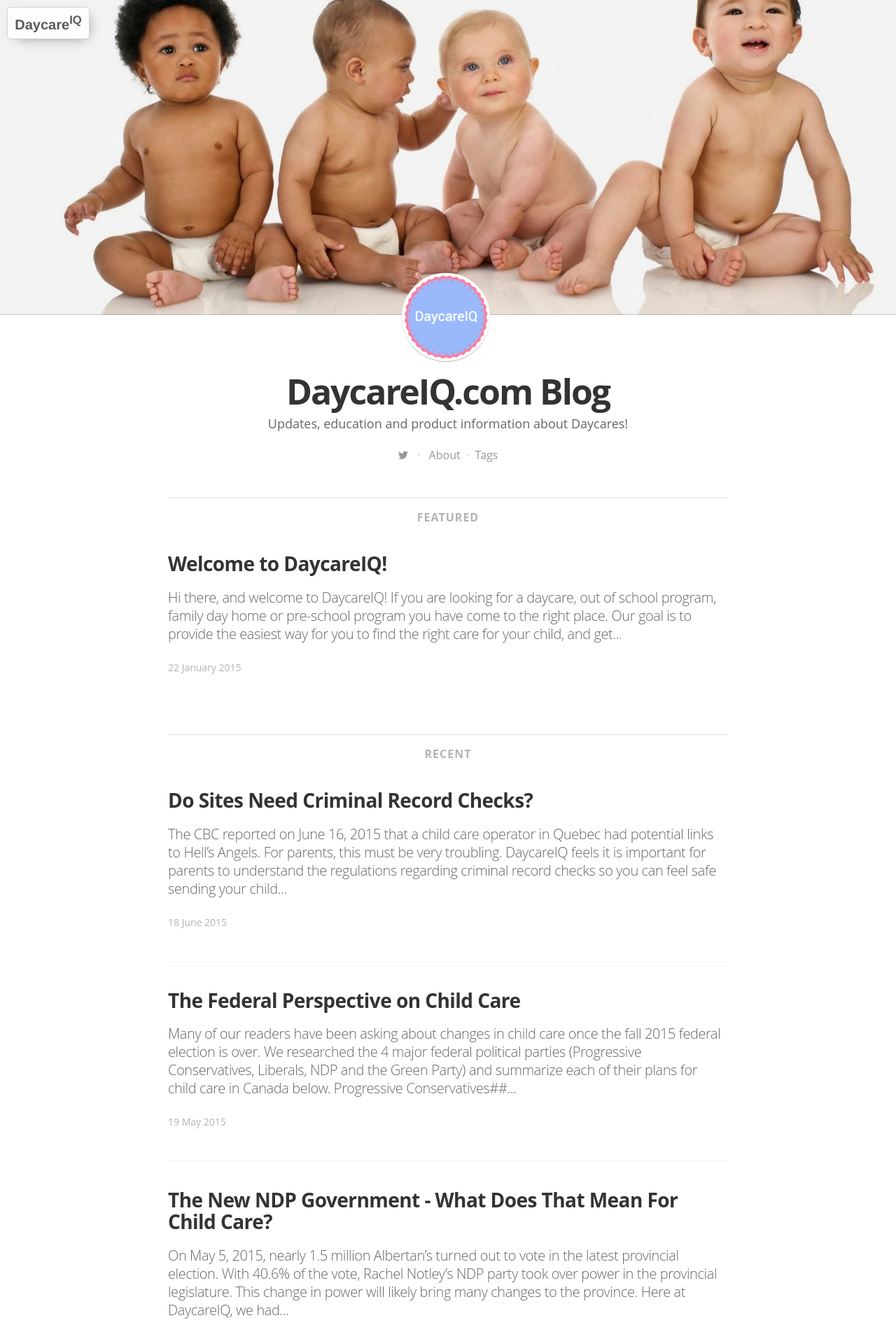
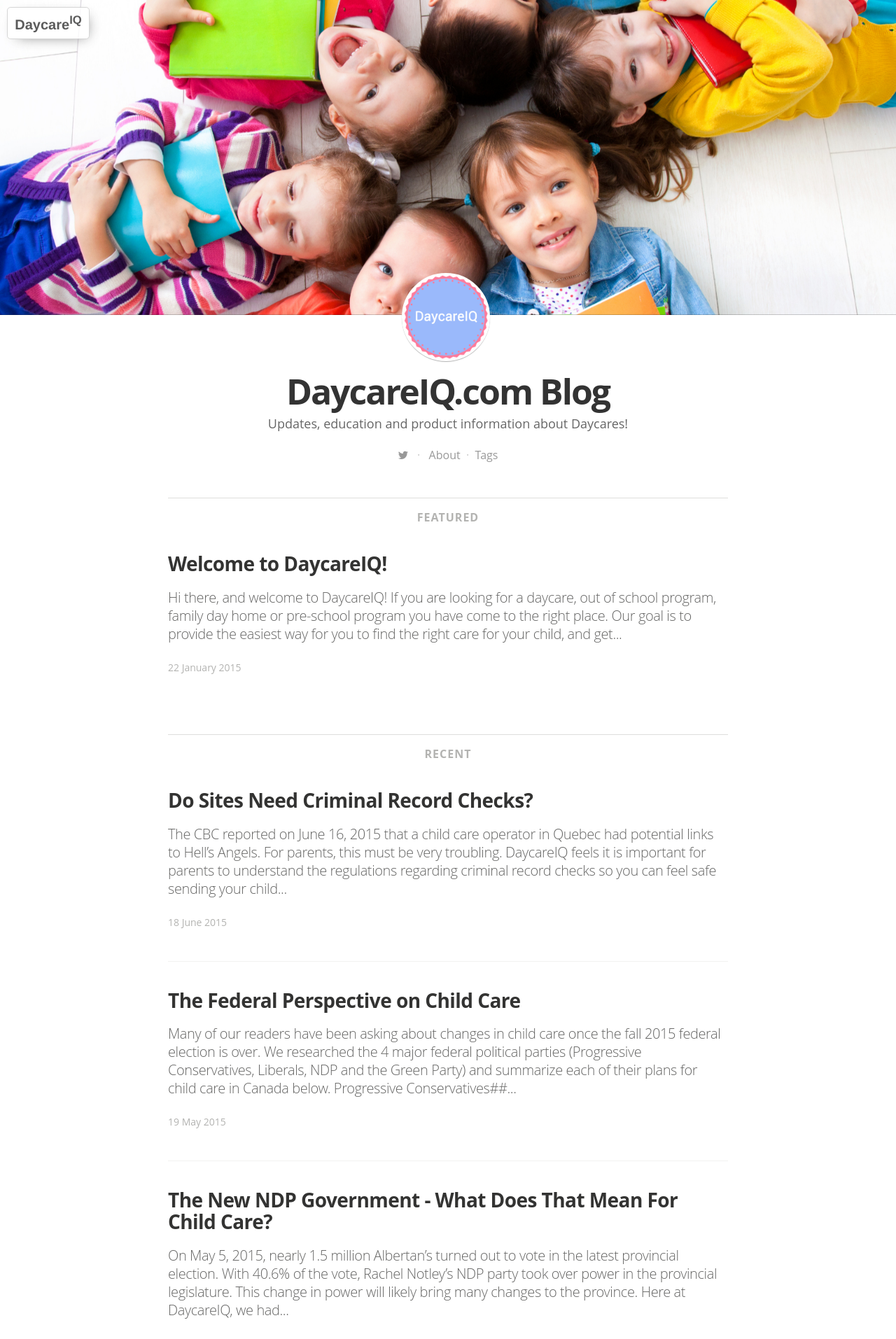
Before and after one commit to DaycareIQ/blog.daycareiq.com, a Jekyll site: the page built from index.html, in a window 1280 px wide. Shown: the top 1913 px of the page at 70% size. Built offline with Jekyll 4.4.1, drawn with Linux system fonts in a browser that asks for light colours; nearby versions of some CDN libraries; some web fonts are replaced; Markdown is read by kramdown in place of the engine named in the settings; the list of posts is cut into pages by our own code.

Commit message:
Change blog image

```diff
--- a/_config.yml
+++ b/_config.yml
@@ -12,7 +12,7 @@
 baseurl: ''
 permalink: /:categories/:year-:title
 logo: "/site_assets/images/logo.png"
-cover: "/site_assets/images/group_of_babies.jpg"
+cover: "/site_assets/images/group_of_kids.jpg"
 
 email: info@daycareIQ.com
 name: 'DaycareIQ.com'
```
Also changed, not shown: site_assets/images/group_of_babies.jpg (deleted), site_assets/images/group_of_kids.jpg (added).
